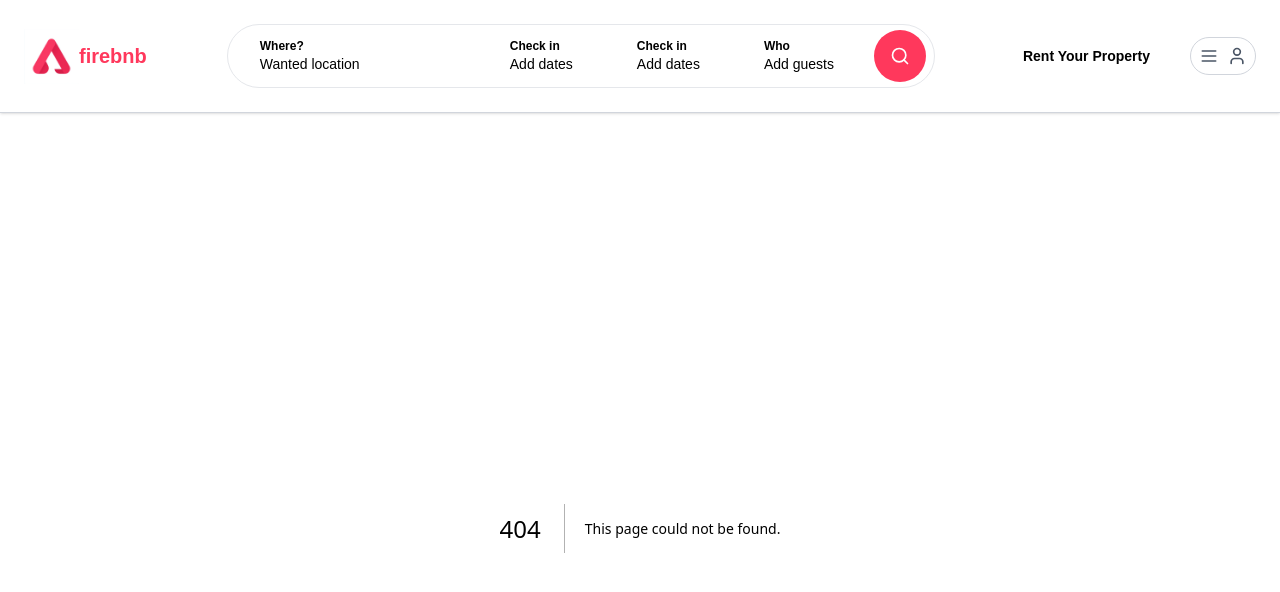
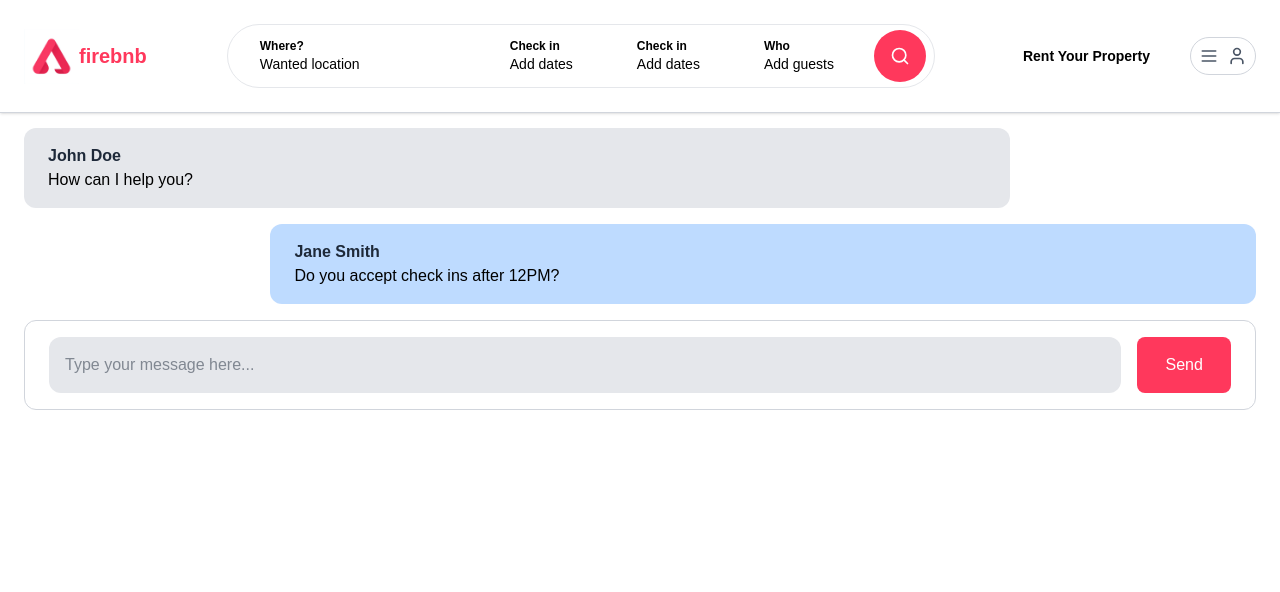
Before and after one commit to preslaviliev93/FireBNB-AirBNB-Clone, a Next.js app in the folder frontend/: page /inbox/1 in a window 1280 px wide. Before the commit this address had no page. Shown: the top 592 px of the page. Built offline with nearby package versions, Linux system fonts and the light colour scheme.

Commit message:
Added: chat details page (static)

```diff
--- /dev/null
+++ b/frontend/src/app/components/forms/CustomButton.tsx
@@ -0,0 +1,22 @@
+
+import React from 'react'
+interface CustomButtonProps {
+    label: string;
+    onClick?: () => void;
+    className?: string;
+}
+
+
+export default function CustomButton({
+    label,
+    onClick,
+    className
+}: CustomButtonProps) {
+  return (
+    <div
+        onClick={onClick}
+        className={`flex items-center justify-center px-4 py-2 bg-airbnb bg-airbnb-hover text-white rounded-lg cursor-pointer transition-colors ${className}`}>
+            {label}
+    </div>
+  )
+}
--- /dev/null
+++ b/frontend/src/app/components/inbox/ConversationDetail.tsx
@@ -0,0 +1,35 @@
+'use client'
+import React from 'react'
+import CustomButton from '@/app/components/forms/CustomButton'
+
+
+export default function ConversationDetail() {
+  return (
+    <>
+        <div className="max-h-[400px] overflow-auto flex flex-col space-y-4 scrollbar-thin">
+            <div className="w-[80%] py-4 px-6 rounded-xl bg-gray-200">
+                <p className="font-bold text-gray-800">John Doe</p>
+                <p className="">How can I help you?</p>
+            </div>
+
+            <div className="w-[80%] ml-[20%] py-4 px-6 rounded-xl bg-blue-200">
+                <p className="font-bold text-gray-800">Jane Smith</p>
+                <p className="">Do you accept check ins after 12PM?</p>
+            </div>
+        </div>
+
+        <div className="mt-4 py-4 px-6 flex border border-gray-300 space-x-4 rounded-xl">
+            <input
+                type="text"
+                placeholder="Type your message here..."
+                className="w-full p-4 bg-gray-200 rounded-xl focus:outline-1 focus:outline-gray-300 text-gray-800"
+            />
+            <CustomButton
+                label="Send"
+                onClick = {() => console.log('Message sent')}
+                className="w-[100px]"
+            />
+        </div>
+    </>
+  )
+}
--- /dev/null
+++ b/frontend/src/app/inbox/[id]/page.tsx
@@ -0,0 +1,11 @@
+import React from 'react'
+import ConversationDetail from '@/app/components/inbox/ConversationDetail'
+
+export default function ConversationDetailsPage() {
+  return (
+    <main className="max-w-[1500px] mx-auto px-6 pb-6">
+         <ConversationDetail />
+
+    </main>
+  )
+}
```
